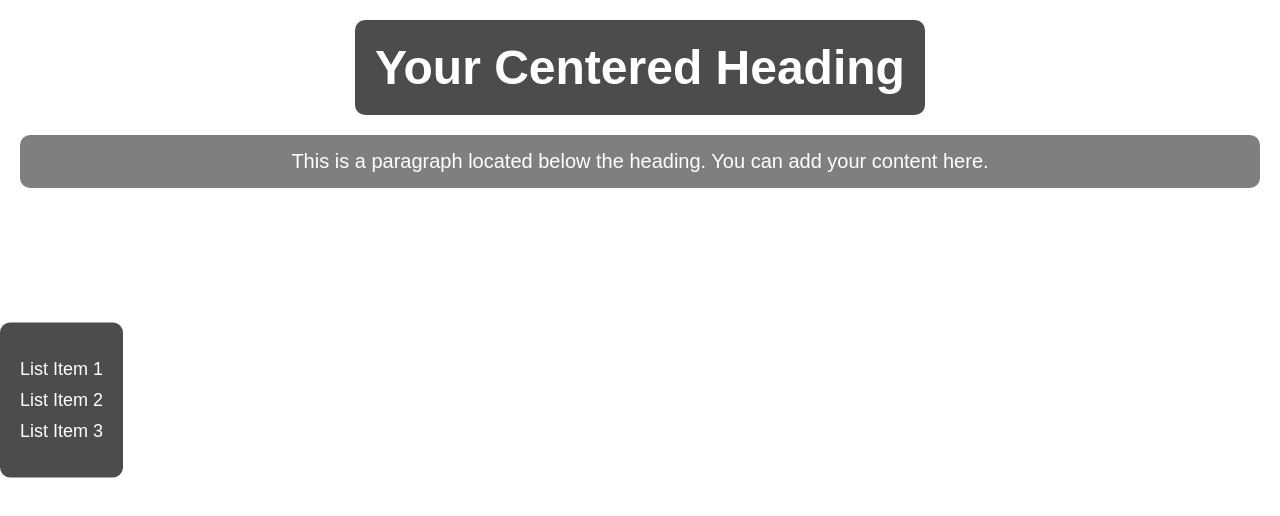
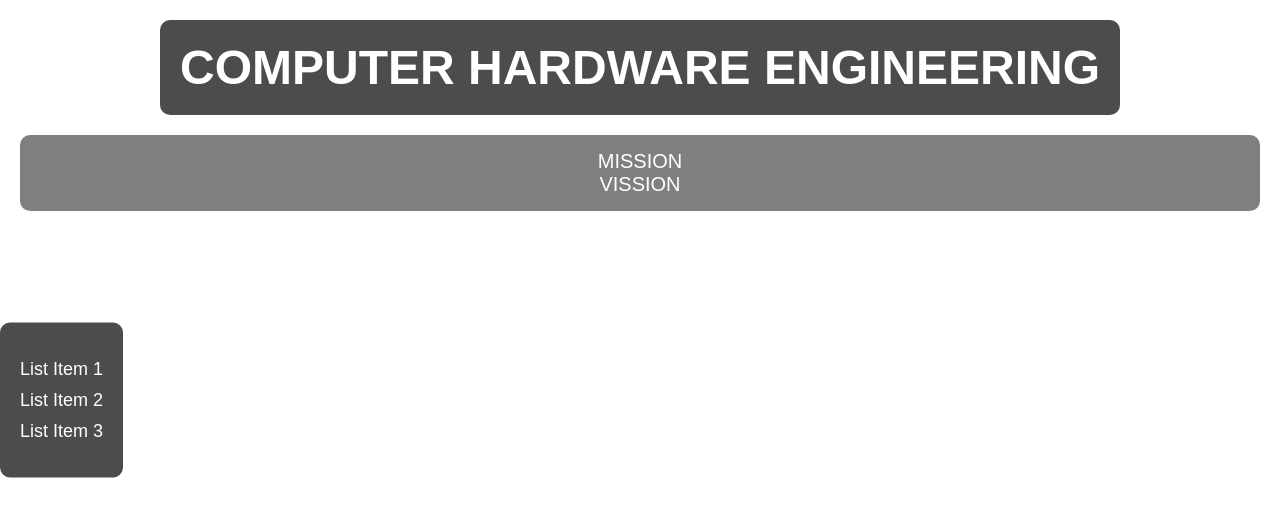
Before and after one commit to aswinkpy/comp-, a plain HTML site: page index.html in a window 1280 px wide. Drawn offline with Linux system fonts and the light colour scheme.

Commit message:
Update index.html

```diff
--- a/index.html
+++ b/index.html
@@ -9,10 +9,10 @@
 <body>
     <div class="container">
         <header>
-            <h1>Your Centered Heading</h1>
+            <h1>COMPUTER HARDWARE ENGINEERING</h1>
         </header>
         <main>
-            <p>This is a paragraph located below the heading. You can add your content here.</p>
+            <p>MISSION <br>VISSION</p>
             <aside class="sidebar">
                 <ul>
                     <li>List Item 1</li>
```
